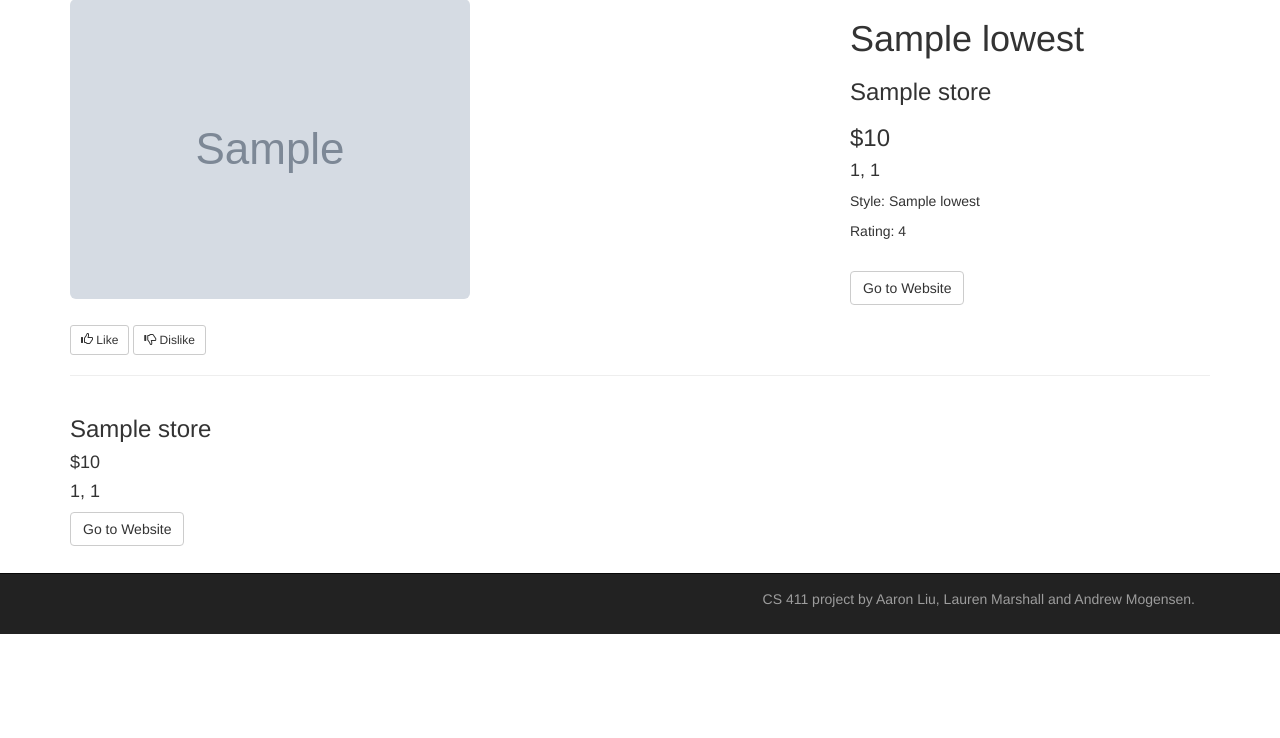
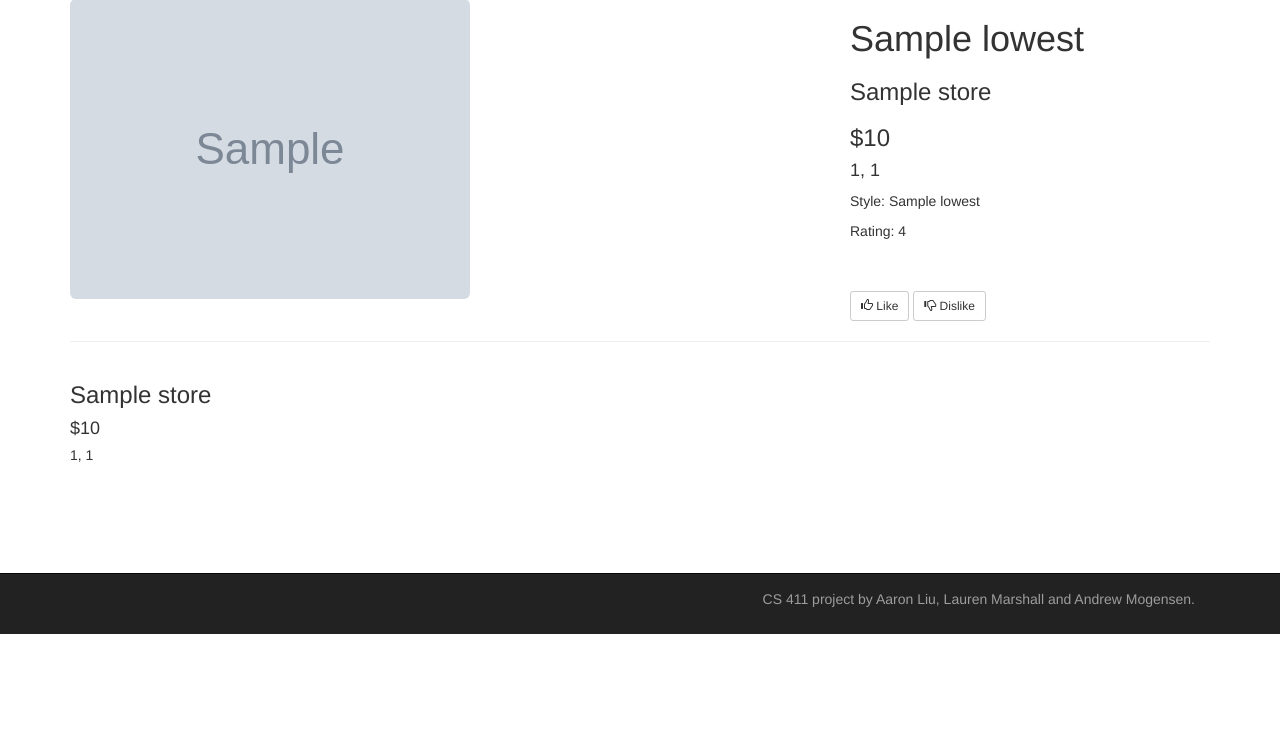
Before and after one commit to aliu899/beermecs411, a Flask app: template templates/detailed-result.html in a window 1280 px wide. Shown: the part 166-904 px from the top of the page. After the commit the page ends 800 px from the top, so only its background shows below. Run offline with Flask 2, Linux system fonts and the light colour scheme; the template is opened without the code that fills it: most values are stand-ins (such as "Sample title", 1, 10 or a date in 2020); grey boxes marked "Sample" are stand-in pictures.

Commit message:
size,number3

```diff
--- a/templates/detailed-result.html
+++ b/templates/detailed-result.html
@@ -66,7 +66,6 @@
             <p>Style: {{ lowest.stylename }}</p>
             <p>Rating: {{ lowest.rating }}</p>
             <br>
-            <a class="btn btn-default" href="#">Go to Website</a>
         </div>
         <!-- /.col-md-4 -->
     <div class="col-md-4">
@@ -91,8 +90,7 @@
         <div class="col-md-4">
             <h3>{{ listing.store }}</h3>
             <h4>${{ listing.price }}</h4>
-            <h4>{{ listing.number }}, {{ listing.size }}</h4>
-            <a class="btn btn-default" href="#">Go to Website</a>
+            <h5>{{ listing.number }}, {{ listing.size }}</h5>
         </div>
         {% endfor %}
         <!-- /.col-md-4 -->
```
